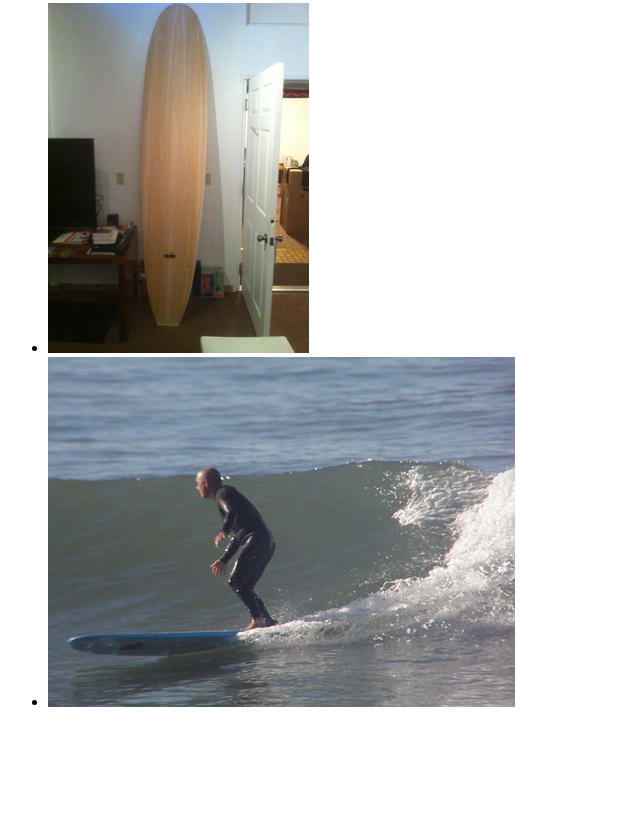
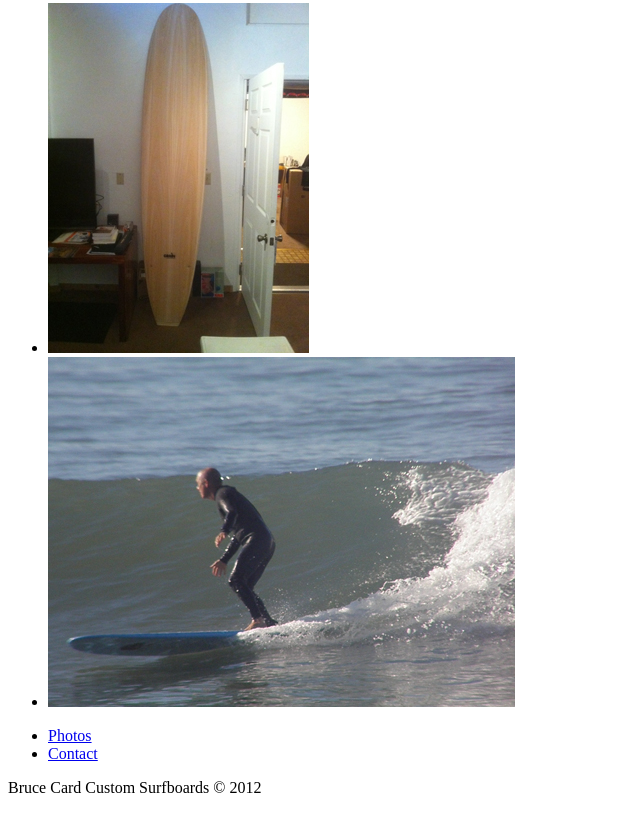
Before and after one commit to vrtkl1/wsd, a plain HTML site: page index.html in a window 1280 px wide. Shown: the part 1588-2401 px from the top of the page, without its empty margins (0-640 px from the left). Before the commit the page ends 2315 px from the top, so only its background shows below. Drawn offline with Linux system fonts and the light colour scheme.

Commit message:
added footer, footer nav, and copyright

```diff
--- a/index.html
+++ b/index.html
@@ -40,6 +40,13 @@
 	<li><img src="images/turn.jpg"></li>
 </ul>
 </aside>
+<footer>
+<ul>
+	<li><a href="#">Photos</a></li>
+	<li><a href="#">Contact</a></li>
+</ul>
+<p>Bruce Card Custom Surfboards &copy 2012</p>
+</footer>
 </div>
 </body>
 </html>
```
